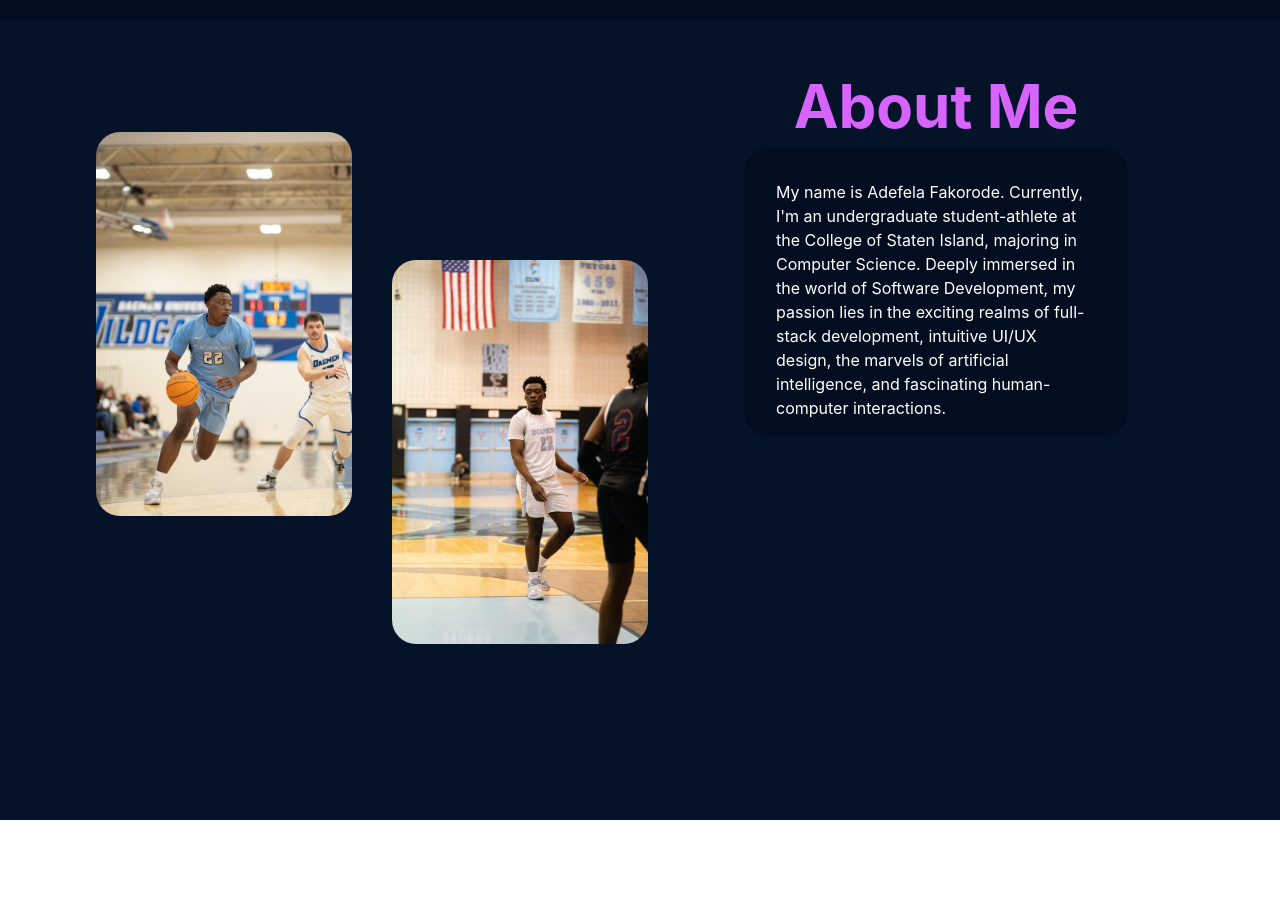
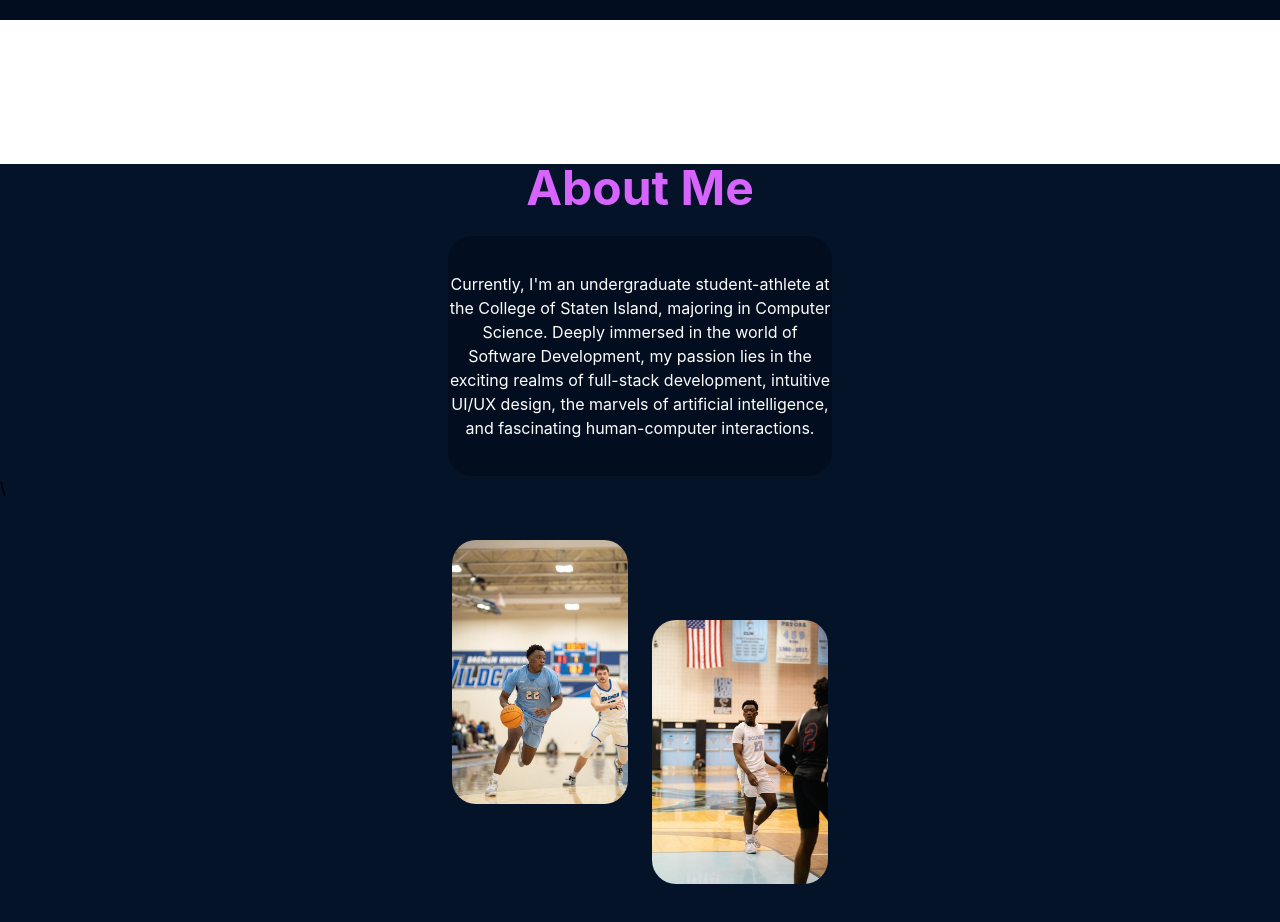
Before and after one commit to AdefelaFakorode/Adefela, a React (Vite) app: page / in a window 1280 px wide. Shown: the part 780-1702 px from the top of the page. Before the commit the page ends 1600 px from the top, so only its background shows below. Built offline with nearby package versions, Linux system fonts and the light colour scheme.

Commit message:
revamped about pg

```diff
--- a/src/components/About.jsx
+++ b/src/components/About.jsx
@@ -4,38 +4,37 @@ import BBP2 from "../assets/BBP2.jpg";
 
 const About = () => {
   return (
-    <div
-      name="about"
-      className="xl:flex xl:justify-end xl:flex-row-reverse w-full h-screen  bg-primary ">
-
-      <div>
-        {/*About text*/}
-        <div className="flex justify-center text-primaryTextColor font-bold sm:text-xl xl:text-6xl mb-3 mt-14">
+    <div name="about" className="w-full h-screen  bg-primary">
+      <div className="my-36">
+        {/*About-text*/}
+        <div className="flex justify-center text-primaryTextColor font-bold text-5xl mb-6">
           <h1>About Me</h1>
         </div>
-
         {/*Card*/}
-        <div className="flex justify-center ">
-          <div className=" w-96 h-72 rounded-3xl  bg-secondary">
-            <p className="m-8 text-white w-80">
-              My name is Adefela Fakorode. Currently, I'm an undergraduate
-              student-athlete at the College of Staten Island, majoring in
-              Computer Science. Deeply immersed in the world of Software
-              Development, my passion lies in the exciting realms of full-stack
-              development, intuitive UI/UX design, the marvels of artificial
-              intelligence, and fascinating human-computer interactions.
+        <div className="flex justify-center">
+          <div className="w-96 h-60 rounded-3xl bg-secondary flex items-center">
+            <p className="my-8 text-white  text-center">
+              Currently, I'm an undergraduate student-athlete at the College of
+              Staten Island, majoring in Computer Science. Deeply immersed in
+              the world of Software Development, my passion lies in the exciting
+              realms of full-stack development, intuitive UI/UX design, the
+              marvels of artificial intelligence, and fascinating human-computer
+              interactions.
             </p>
           </div>
         </div>
-      </div>
-
-      {/*Images*/}
-      <div className="xl:mx-24 xl:mt-28 mt-16 flex justify-center space-x-10">
-        <div className="flex">
-          <img src={BBP1} alt="bbp1" className="xl:w-64 xl:h-96 h-64 rounded-3xl" />
-        </div>
-        <div>
-          <img src={BBP2} alt="bbp2" className="xl:w-64 xl:h-96 w-44 h-62 rounded-3xl xl:my-32 my-24" />
+        {/*Images*/}\
+        <div className="flex justify-center mt-10 space-x-6">
+          <div>
+            <img src={BBP1} alt="bbp1" className="w-44 h-54 rounded-3xl" />
+          </div>
+          <div>
+            <img
+              src={BBP2}
+              alt="bbp2"
+              className="w-44 h-54 rounded-3xl mt-20"
+            />
+          </div>
         </div>
       </div>
     </div>
```
